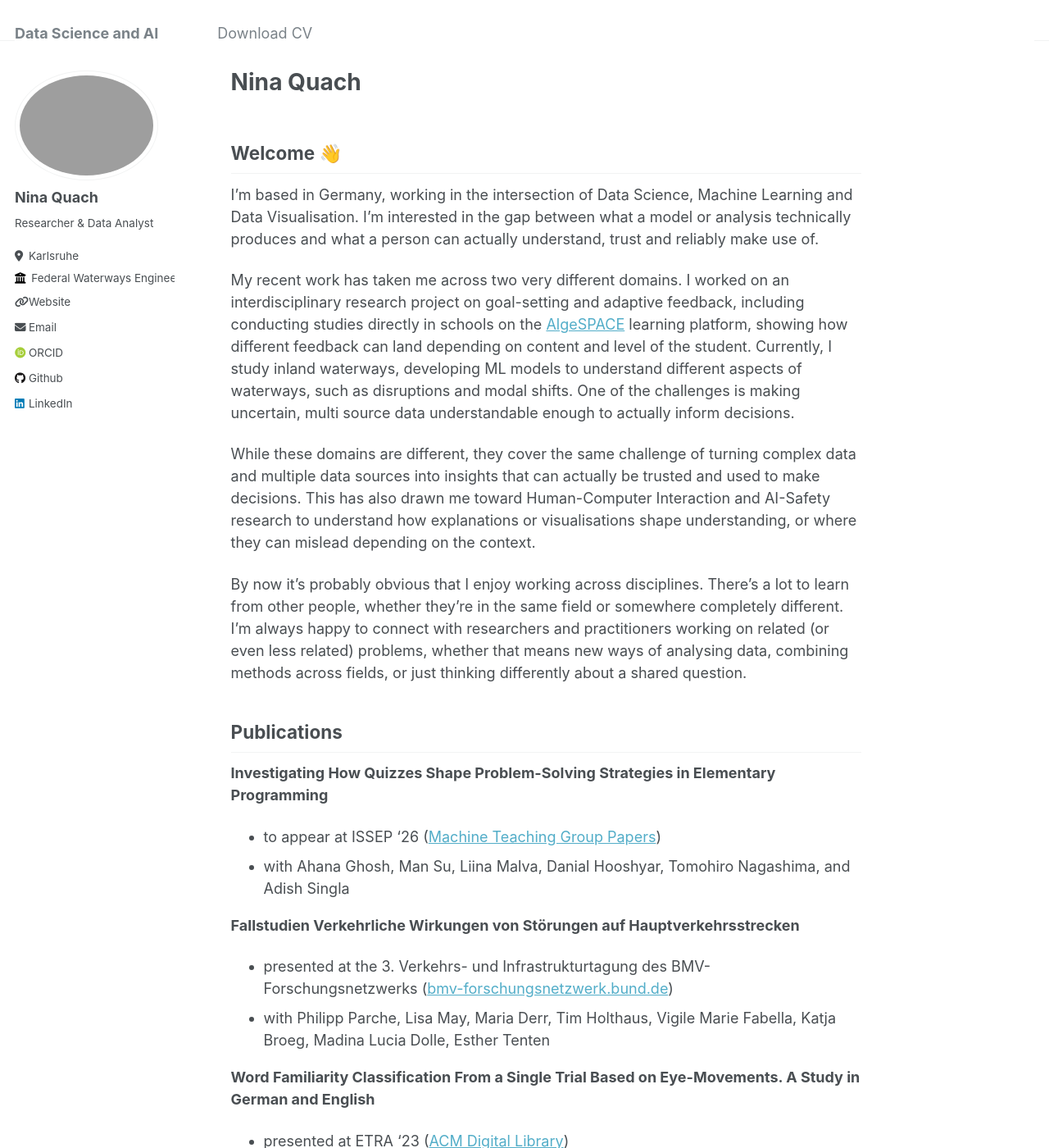
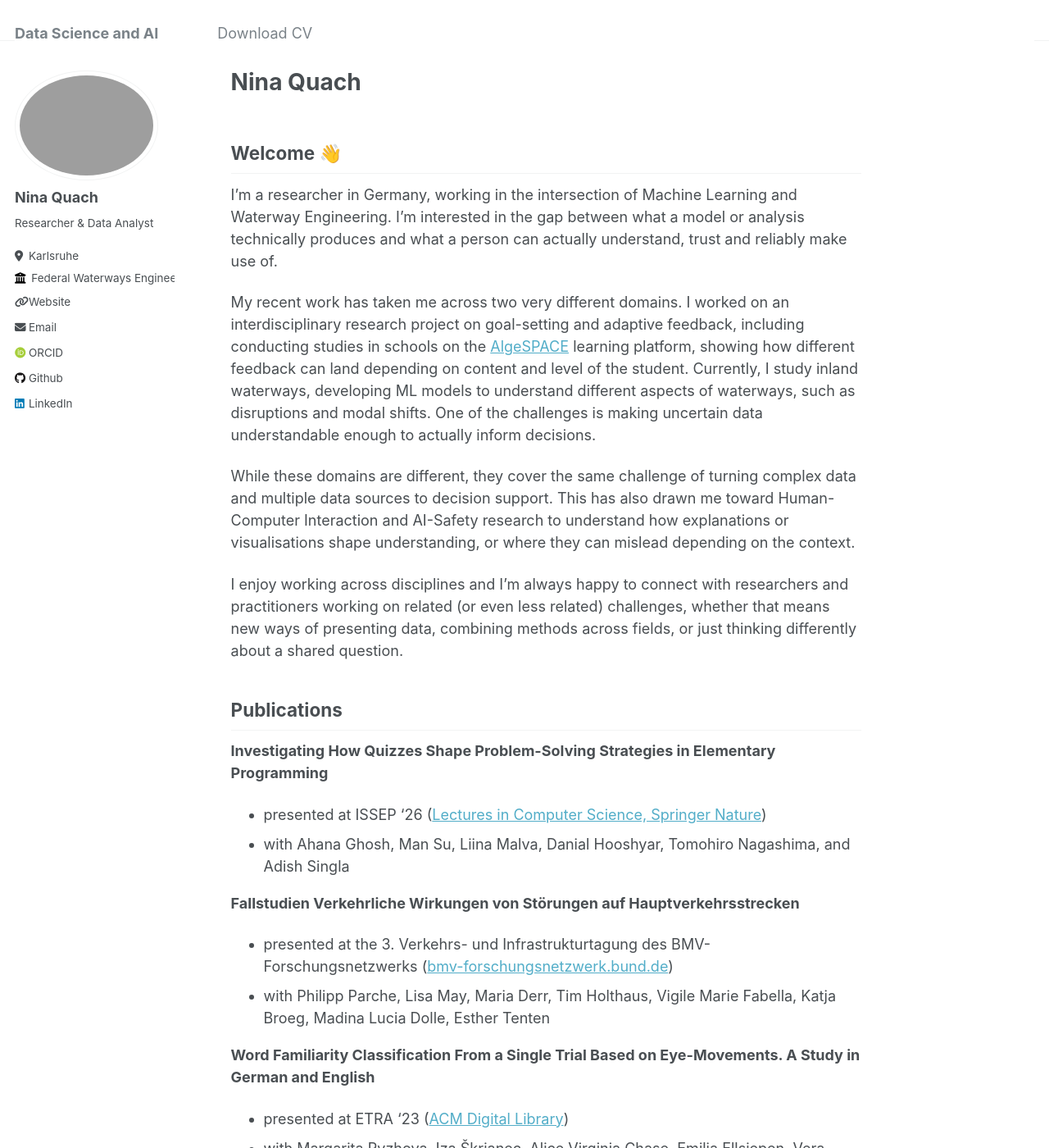
Before and after one commit to q-nina/q-nina.github.io, a Jekyll site: the page built from _pages/about.md, in a window 1280 px wide and 1400 px high. Shown: the whole window at 82% size. Built offline with Jekyll 4.4.1, drawn with Linux system fonts in a browser that asks for light colours; some web fonts are replaced.

Commit message:
Revise about page content and publication

```diff
--- a/_pages/about.md
+++ b/_pages/about.md
@@ -9,18 +9,18 @@ redirect_from:
 
 ## <span style="color:800000">Welcome 👋</span>
 
-I'm based in Germany, working in the intersection of Data Science, Machine Learning and Data Visualisation. I'm interested in the gap between what a model or analysis technically produces and what a person can actually understand, trust and reliably make use of.
+I'm a researcher in Germany, working in the intersection of Machine Learning and Waterway Engineering. I'm interested in the gap between what a model or analysis technically produces and what a person can actually understand, trust and reliably make use of.
 
-My recent work has taken me across two very different domains. I worked on an interdisciplinary research project on goal-setting and adaptive feedback, including conducting studies directly in schools on the [AlgeSPACE](https://algespace.sic.saarland/) learning platform, showing how different feedback can land depending on content and level of the student. Currently, I study inland waterways, developing ML models to understand different aspects of waterways, such as disruptions and modal shifts. One of the challenges is making uncertain, multi source data understandable enough to actually inform decisions.
+My recent work has taken me across two very different domains. I worked on an interdisciplinary research project on goal-setting and adaptive feedback, including conducting studies in schools on the [AlgeSPACE](https://algespace.sic.saarland/) learning platform, showing how different feedback can land depending on content and level of the student. Currently, I study inland waterways, developing ML models to understand different aspects of waterways, such as disruptions and modal shifts. One of the challenges is making uncertain data understandable enough to actually inform decisions.
 
-While these domains are different, they cover the same challenge of turning complex data and multiple data sources into insights that can actually be trusted and used to make decisions. This has also drawn me toward Human-Computer Interaction and AI-Safety research to understand how explanations or visualisations shape understanding, or where they can mislead depending on the context.
+While these domains are different, they cover the same challenge of turning complex data and multiple data sources to decision support. This has also drawn me toward Human-Computer Interaction and AI-Safety research to understand how explanations or visualisations shape understanding, or where they can mislead depending on the context.
 
-By now it's probably obvious that I enjoy working across disciplines. There's a lot to learn from other people, whether they're in the same field or somewhere completely different. I'm always happy to connect with researchers and practitioners working on related (or even less related) problems, whether that means new ways of analysing data, combining methods across fields, or just thinking differently about a shared question.
+I enjoy working across disciplines and I'm always happy to connect with researchers and practitioners working on related (or even less related) challenges, whether that means new ways of presenting data, combining methods across fields, or just thinking differently about a shared question.
 
 ## <span style="color:800000">Publications</span>
 
 **Investigating How Quizzes Shape Problem-Solving Strategies in Elementary Programming**
-  - to appear at ISSEP '26 ([Machine Teaching Group Papers](https://machineteaching.mpi-sws.org/files/papers/issep26_investigating_how_quizzes.pdf))
+  - presented at ISSEP '26 ([Lectures in Computer Science, Springer Nature](https://link.springer.com/chapter/10.1007/978-3-032-41153-2_8))
   - with Ahana Ghosh, Man Su, Liina Malva, Danial Hooshyar, Tomohiro Nagashima, and Adish Singla
 
 **Fallstudien Verkehrliche Wirkungen von Störungen auf Hauptverkehrsstrecken**
```
